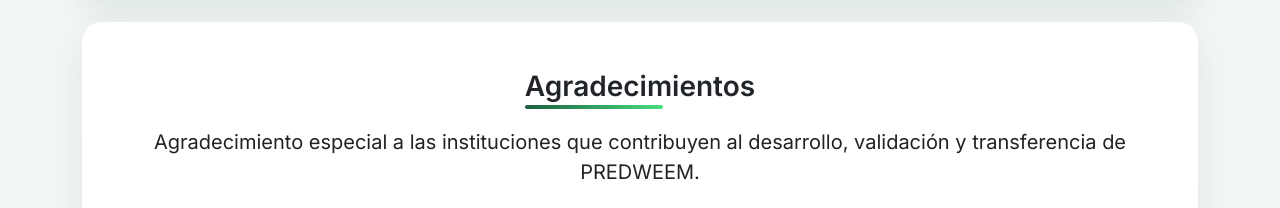
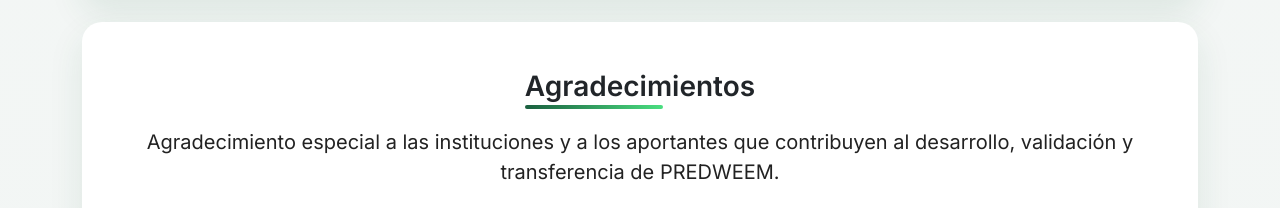
Before and after one commit to PREDWEEM/mis-apps, a plain HTML site: page index.html in a window 1280 px wide. Shown: the part 2960-3168 px from the top of the page. Drawn offline with nearby package versions, Linux system fonts and the light colour scheme.

Commit message:
Update index.html

```diff
--- a/index.html
+++ b/index.html
@@ -134,7 +134,7 @@
 
         <section class="acknowledgements-card p-4 p-md-5 mt-4 text-center">
             <h2 class="section-header h3 mb-4 fw-semibold text-dark">Agradecimientos</h2>
-            <p class="lead mb-4">Agradecimiento especial a las instituciones que contribuyen al desarrollo, validación y transferencia de PREDWEEM.</p>
+            <p class="lead mb-4">Agradecimiento especial a las instituciones y a los aportantes que contribuyen al desarrollo, validación y transferencia de PREDWEEM.</p>
 
             <div class="row g-4 ack-logo-grid mb-4">
                 <div class="col-12 col-md-4">
```
